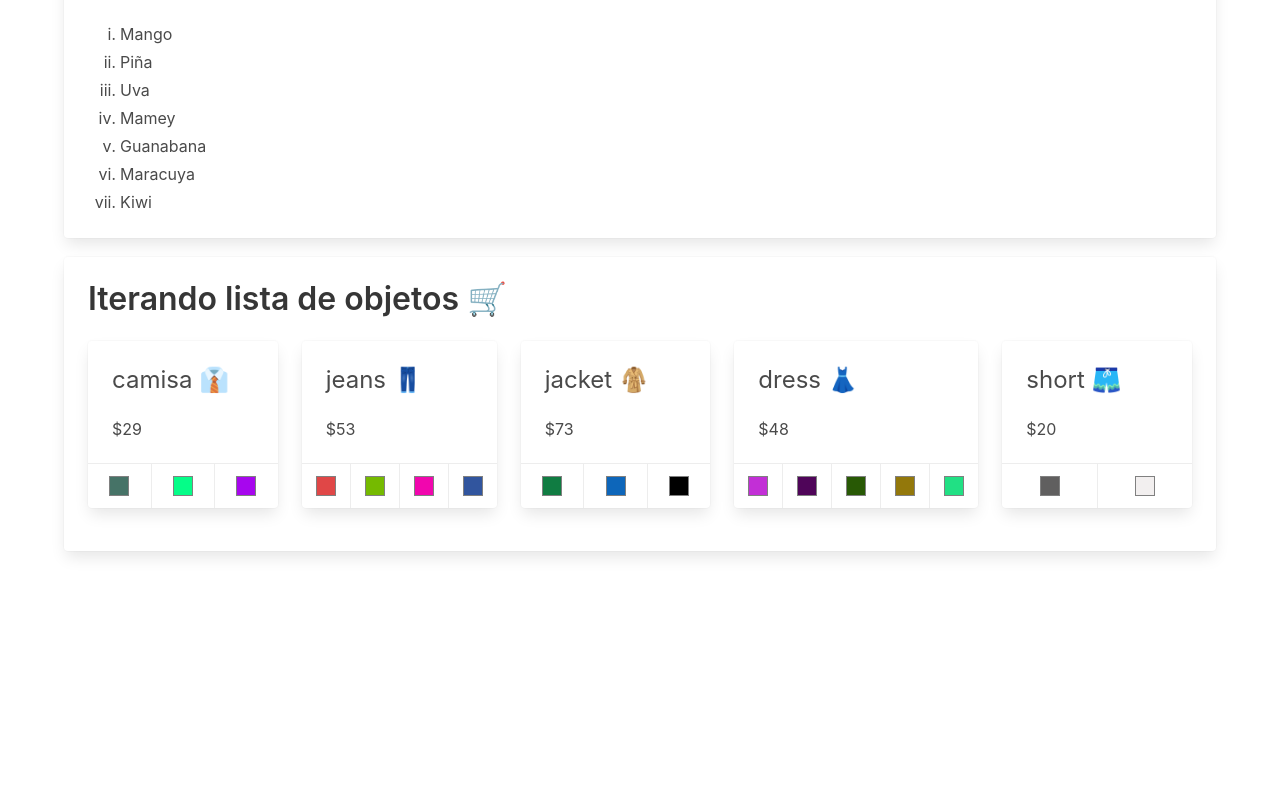
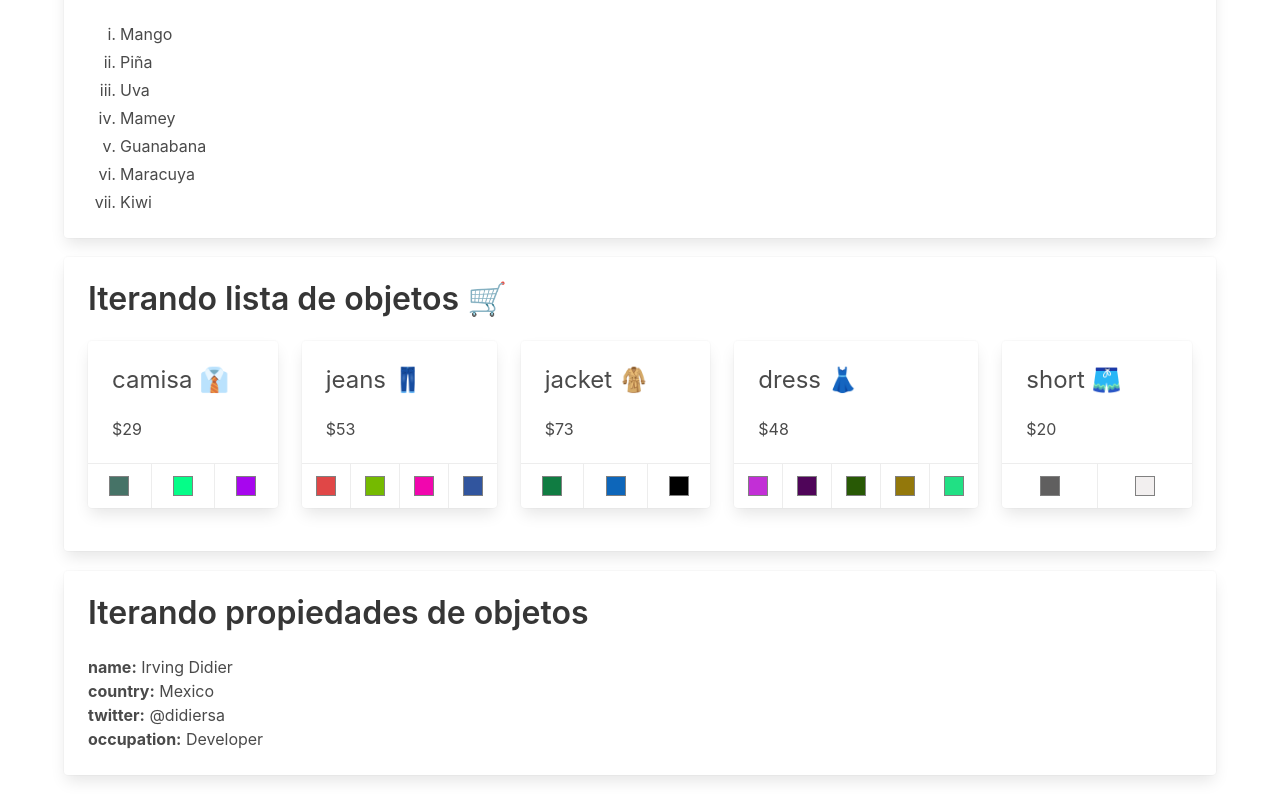
Before and after one commit to bider88/basic-react, a React (Create React App) app: page / in a window 1280 px wide. Shown: the part 3693-4487 px from the top of the page. Before the commit the page ends 4264 px from the top, so only its background shows below. Built offline with nearby package versions, Linux system fonts and the light colour scheme.

Commit message:
Properties iterate

```diff
--- a/src/components/IterateLists/IterateLists.js
+++ b/src/components/IterateLists/IterateLists.js
@@ -1,6 +1,7 @@
 import React from 'react'
 import SimpleIterate from './SimpleIterate'
 import ObjectIterate from './ObjectIterate'
+import PropertyIterate from './PropertyIterate'
 
 export default class IterateLists extends React.Component {
   render() {
@@ -10,6 +11,8 @@ export default class IterateLists extends React.Component {
         <SimpleIterate/>
         { /* Iterando lista de objetos */ }
         <ObjectIterate/>
+        { /* Iterando propiedades de objetos */ }
+        <PropertyIterate/>
       </div>
     )
   }
--- /dev/null
+++ b/src/components/IterateLists/PropertyIterate/PropertyIterate.js
@@ -0,0 +1,30 @@
+import React from 'react'
+
+export default class PropertyIterate extends React.Component {
+
+  state = {
+    user: {
+      name: 'Irving Didier',
+      country: 'Mexico',
+      twitter: '@didiersa',
+      occupation: 'Developer',
+    }
+  }
+
+  render() {
+
+    const { user } = this.state
+    const keys = Object.keys( user )
+
+    return (
+      <div className='card'>
+        <div className='card-content'>
+          <p className='title'>Iterando propiedades de objetos</p>
+          {
+            keys.map( (key, index) => <p key={ index }> <b>{ key }:</b> { user[key] } </p> )
+          }
+        </div>
+      </div>
+    )
+  }
+}
--- /dev/null
+++ b/src/components/IterateLists/PropertyIterate/index.js
@@ -0,0 +1 @@
+export { default } from './PropertyIterate'
```
